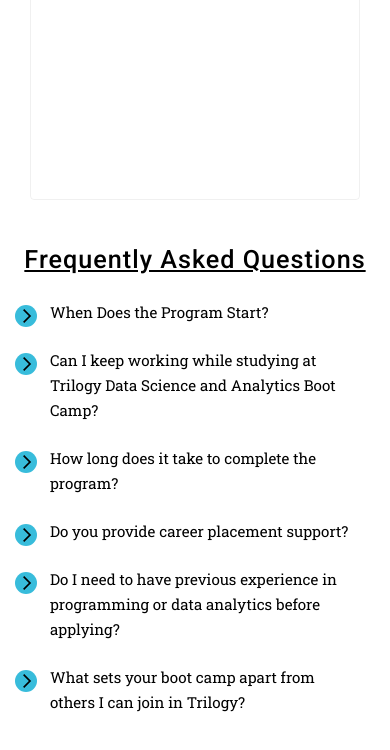
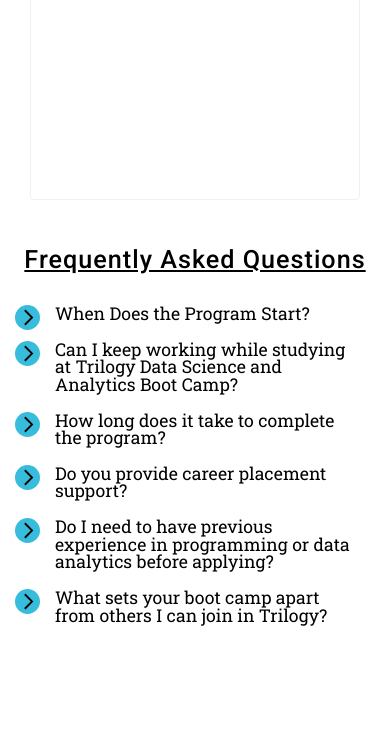
Before and after one commit to melissaintrees/Coding-Landing-Page, a plain HTML site: page index.html in a window 390 px wide. Shown: the part 1950-2700 px from the top of the page. Drawn offline with nearby package versions, Linux system fonts and the light colour scheme.

Commit message:
fix responsiveness of new functionality

```diff
--- a/assets/css/responsive.css
+++ b/assets/css/responsive.css
@@ -48,6 +48,14 @@
     background-repeat: no-repeat;
     background-size: cover;
   }
+
+  .showslide {
+    background-image: url('../img/data_mobile_hero.jpg');
+    background-repeat: no-repeat;
+    background-size: cover;
+    /* min-height: 730px; */
+  }
+
   #hero-area .contents {
     margin: 150px 0px 0px 0px;
   }
@@ -99,6 +107,10 @@
     padding-top: 0px;
     text-align: center;
   }
+  .rotate {
+    background-size: 4%;
+  }
+
 }
 
 /* tablets or medium */
@@ -144,6 +156,14 @@
     background-image: url('../img/code_mobile_hero.jpg');
     background-repeat: no-repeat;
   }
+  .showslide {
+    background-image: url('../img/data_mobile_hero.jpg');
+    background-repeat: no-repeat;
+    /* background-size: cover; */
+    /* min-height: 730px; */
+  }
+
+
   .blockquote {
     font-size: 1em;
   }
@@ -329,6 +349,12 @@
   .section-header-faq .section-title {
     text-align: center;
   }
+  .rotate {
+    background-size: 7%;
+    padding: 15px;
+  }
+
+
   .footer-logo {
     width: 100%;
     padding-top: 15px;
@@ -476,6 +502,10 @@
     font-size: 1.5em;
     line-height: 25px;
   }
+  .rotate {
+    background-size: 7%;
+    padding: 25px 25px 10px 25px;
+}
 }
 
 @media (max-width: 479px) {
@@ -532,7 +562,8 @@ h5.links {
 }
 
 .quests {
-  font-size: 1.2em;
+  font-size: 1.4em;
+  line-height: 1em;
 }
 
 }
```
